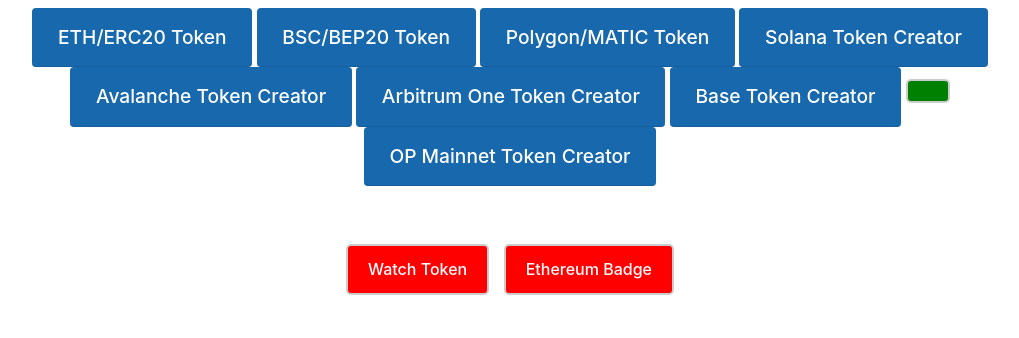
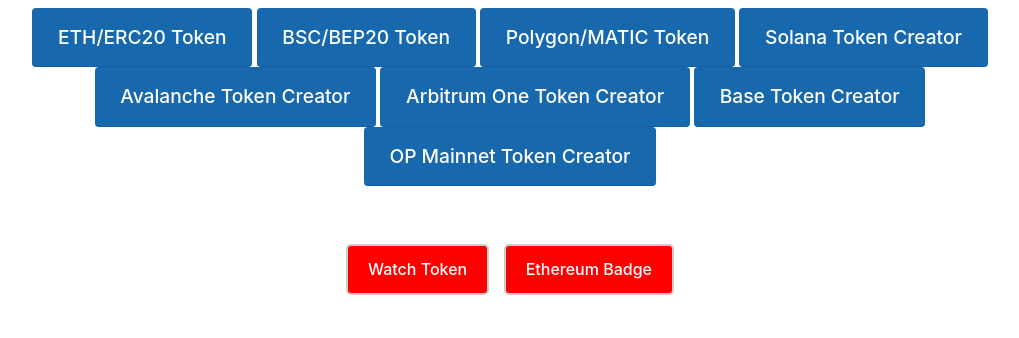
Before and after one commit to create-my-token/create-my-token.github.io, a plain HTML site: page index.html in a window 1280 px wide. Shown: the part 469-807 px from the top of the page, without its empty margins (130-1149 px from the left). Drawn offline with Linux system fonts and the light colour scheme.

Commit message:
Update index.html

```diff
--- a/index.html
+++ b/index.html
@@ -61,8 +61,7 @@
 </a>
 		<a href="https://www.createmytoken.net/token-generator/create-token-on-base/" class="nav-link action-button">
  Base Token Creator
- </a>
-    <a href="/ethereum-badge" class="nav-link action-button" style="display: inline-block; padding: 10px 20px; background-color: green; color: white; text-decoration: none; border: 2px solid #ccc; border-radius: 5px; font-size: 16px;">
+</a>
 		<a href="https://www.createmytoken.net/token-generator/create-token-on-optimism/" class="nav-link action-button">
  OP Mainnet Token Creator
 </a>
```
